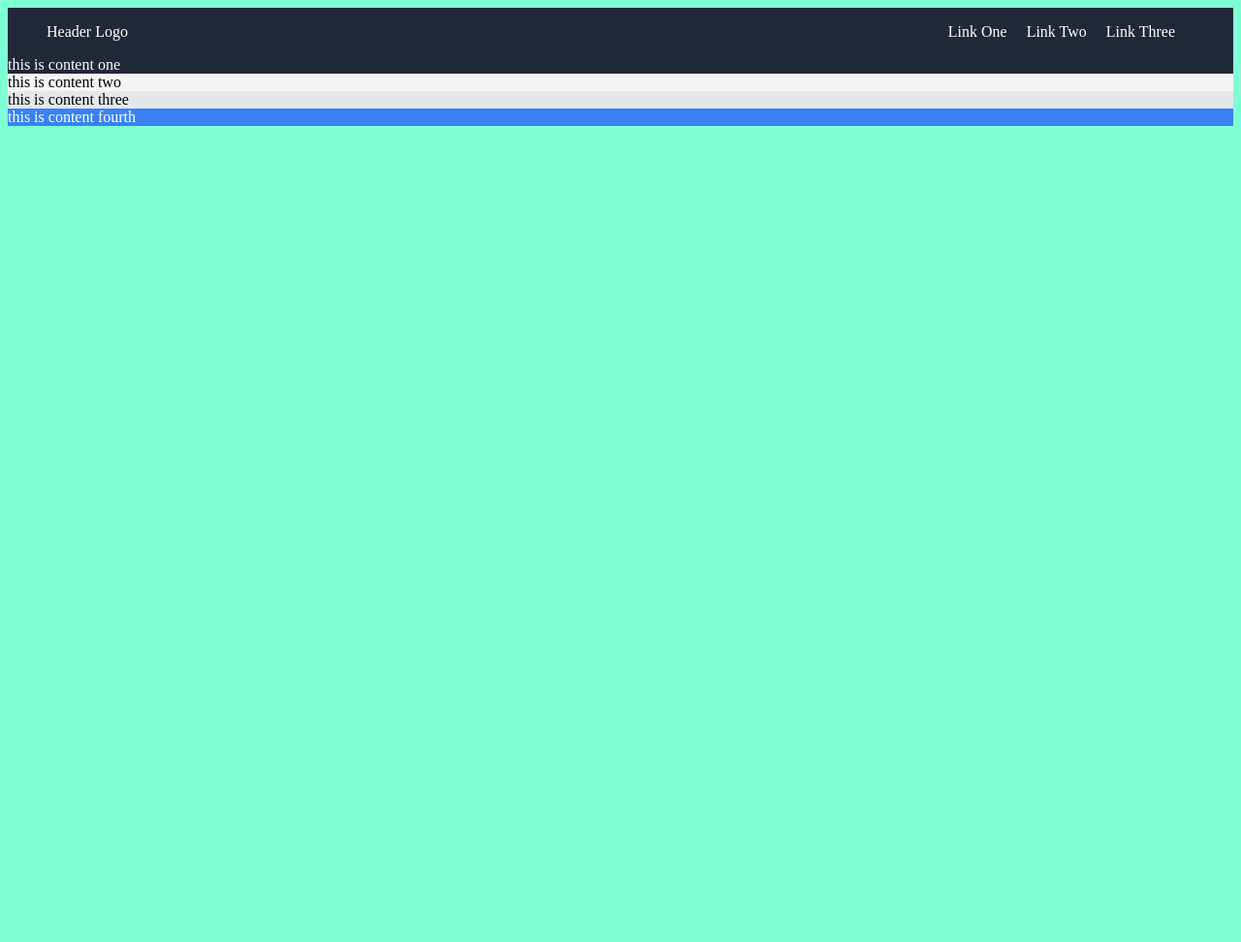
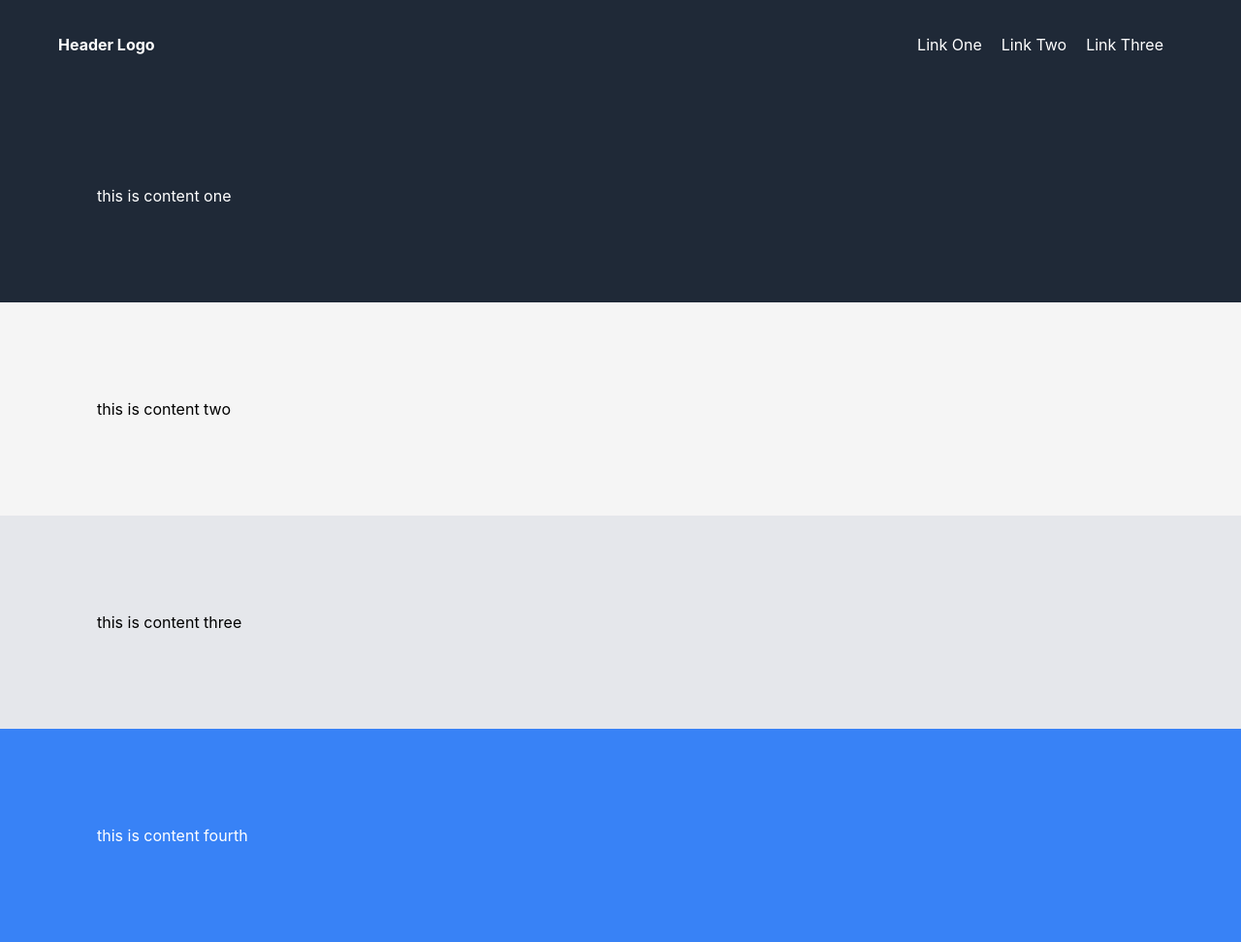
Before and after one commit to theo123490/odin-landing-page, a plain HTML site: page index.html in a window 1280 px wide. Shown: the whole page at 97% size. Before the commit the page ends 800 px from the top, so only its background shows below. Drawn offline with Linux system fonts and the light colour scheme.

Commit message:
set base margin and padding

```diff
--- a/style.css
+++ b/style.css
@@ -1,5 +1,9 @@
+html {
+  font-family: -apple-system, BlinkMacSystemFont, 'Segoe UI', Roboto, Oxygen, Ubuntu, Cantarell, 'Open Sans', 'Helvetica Neue', sans-serif;
+  background-color: #1F2937;
+}
 body {
-  background-color: aquamarine;
+  margin: 0px;
 }
 
 .header {
@@ -7,6 +11,8 @@ body {
   display: flex;
   justify-content: space-between;
   color: white;
+  vertical-align: middle;
+  padding: 20px;
 }
 
 .body {
@@ -25,20 +31,32 @@ body {
   margin-right: 20px;
 }
 
+.Header-Logo {
+  font-weight: bold;
+}
+
 #first-content {
   background-color: #1F2937;
   color: white;
+  vertical-align: middle;
+  padding: 100px;
 }
 
 #second-content {
   background-color: whitesmoke;
+  vertical-align: middle;
+  padding: 100px;
 }
 
 #third-content {
   background-color: #E5E7EB;
+  vertical-align: middle;
+  padding: 100px;
 }
 
 #fourth-content {
   background-color: #3882F6;
   color: white;
+  vertical-align: middle;
+  padding: 100px;
 }
```
